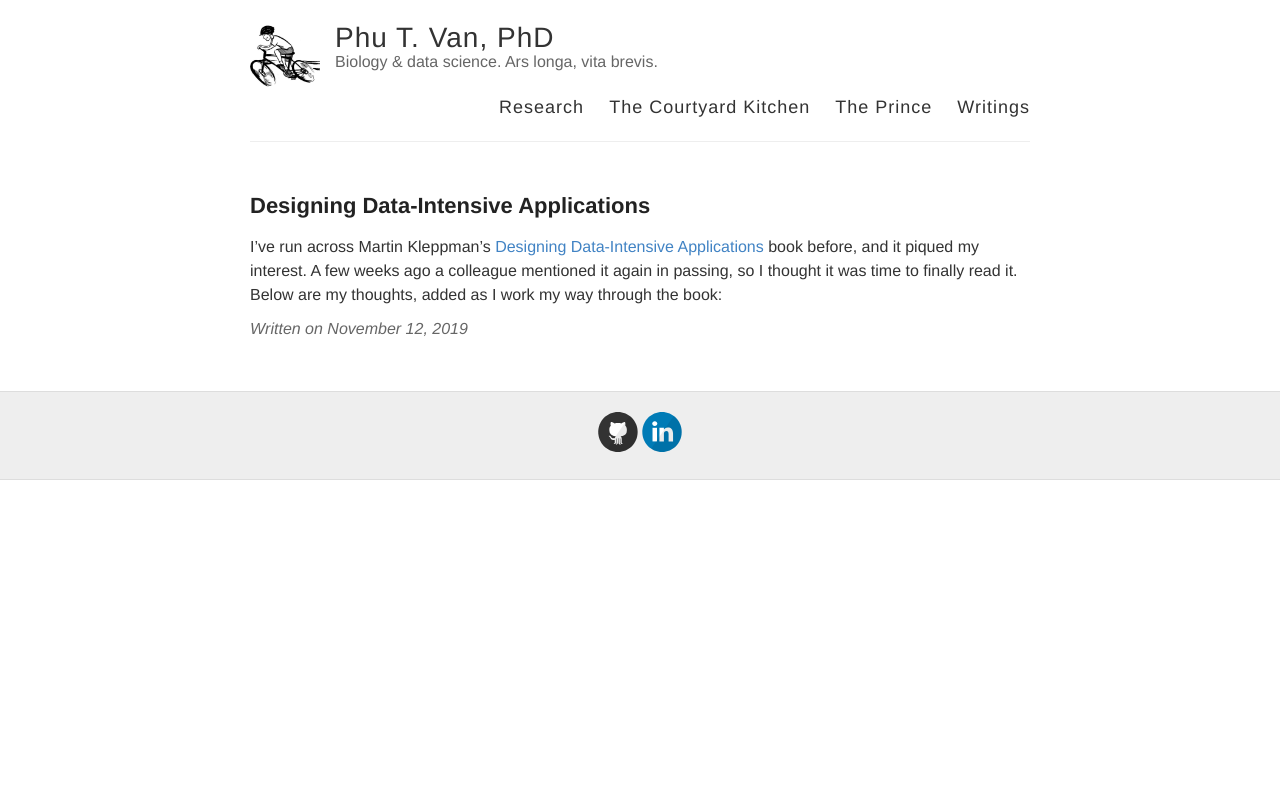
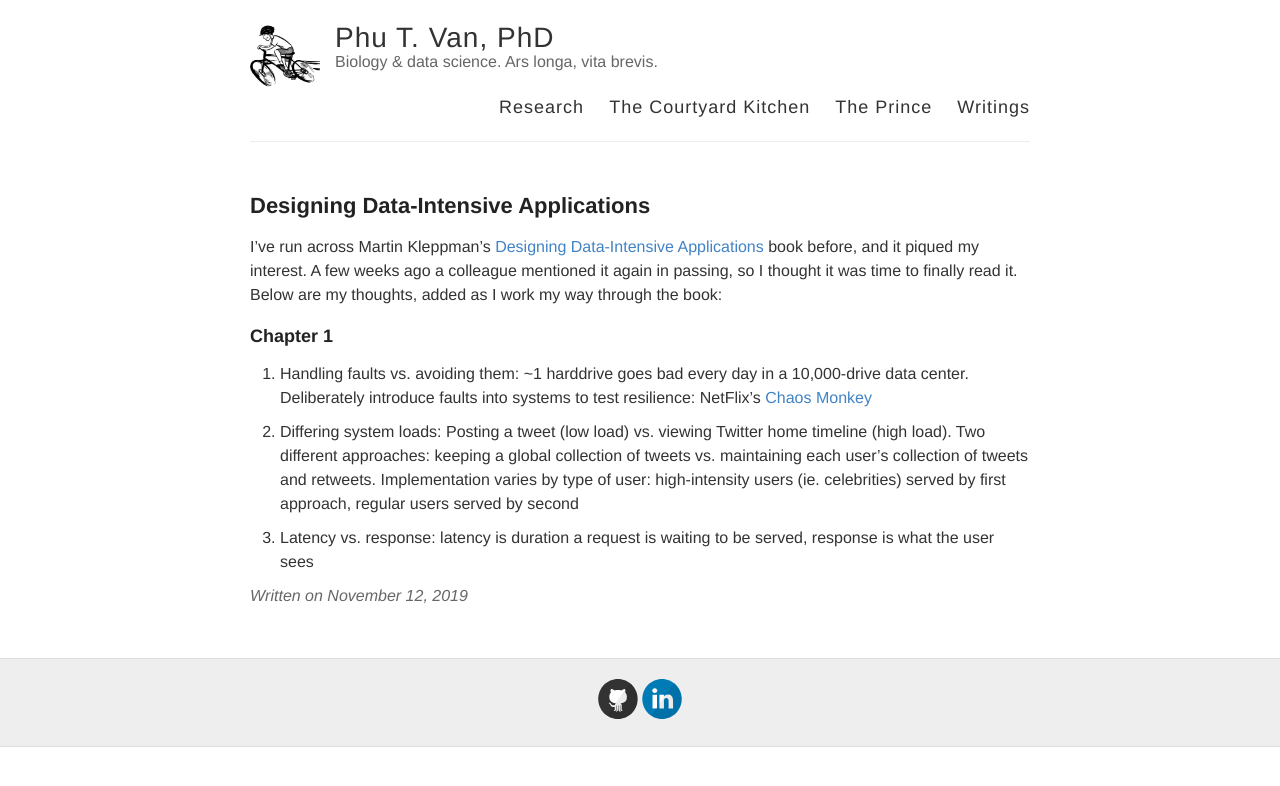
Before and after one commit to ptvan/ptvan.github.io, a Jekyll site: the page built from _posts/2019-11-12-Designing-DataIntensive-Applications.md, in a window 1280 px wide. Shown: the top 786 px of the page. Built offline with Jekyll 4.4.1, drawn with Linux system fonts in a browser that asks for light colours.

Commit message:
added notes to DDIA blogpost

```diff
--- a/_posts/2019-11-12-Designing-DataIntensive-Applications.md
+++ b/_posts/2019-11-12-Designing-DataIntensive-Applications.md
@@ -4,3 +4,11 @@
 ---
 
 I've run across Martin Kleppman's [Designing Data-Intensive Applications](https://dataintensive.net/) book before, and it piqued my interest. A few weeks ago a colleague mentioned it again in passing, so I thought it was time to finally read it. Below are my thoughts, added as I work my way through the book:
+
+### Chapter 1
+
+1. Handling faults vs. avoiding them: ~1 harddrive goes bad every day in a 10,000-drive data center. Deliberately introduce faults into systems to test resilience: NetFlix's [Chaos Monkey](https://github.com/Netflix/chaosmonkey)
+
+2. Differing system loads: Posting a tweet (low load) vs. viewing Twitter home timeline (high load). Two different approaches: keeping a global collection of tweets vs. maintaining each user's collection of tweets and retweets. Implementation varies by type of user: high-intensity users (ie. celebrities) served by first approach, regular users served by second
+
+3. Latency vs. response: latency is duration a request is waiting to be served, response is what the user sees
```
